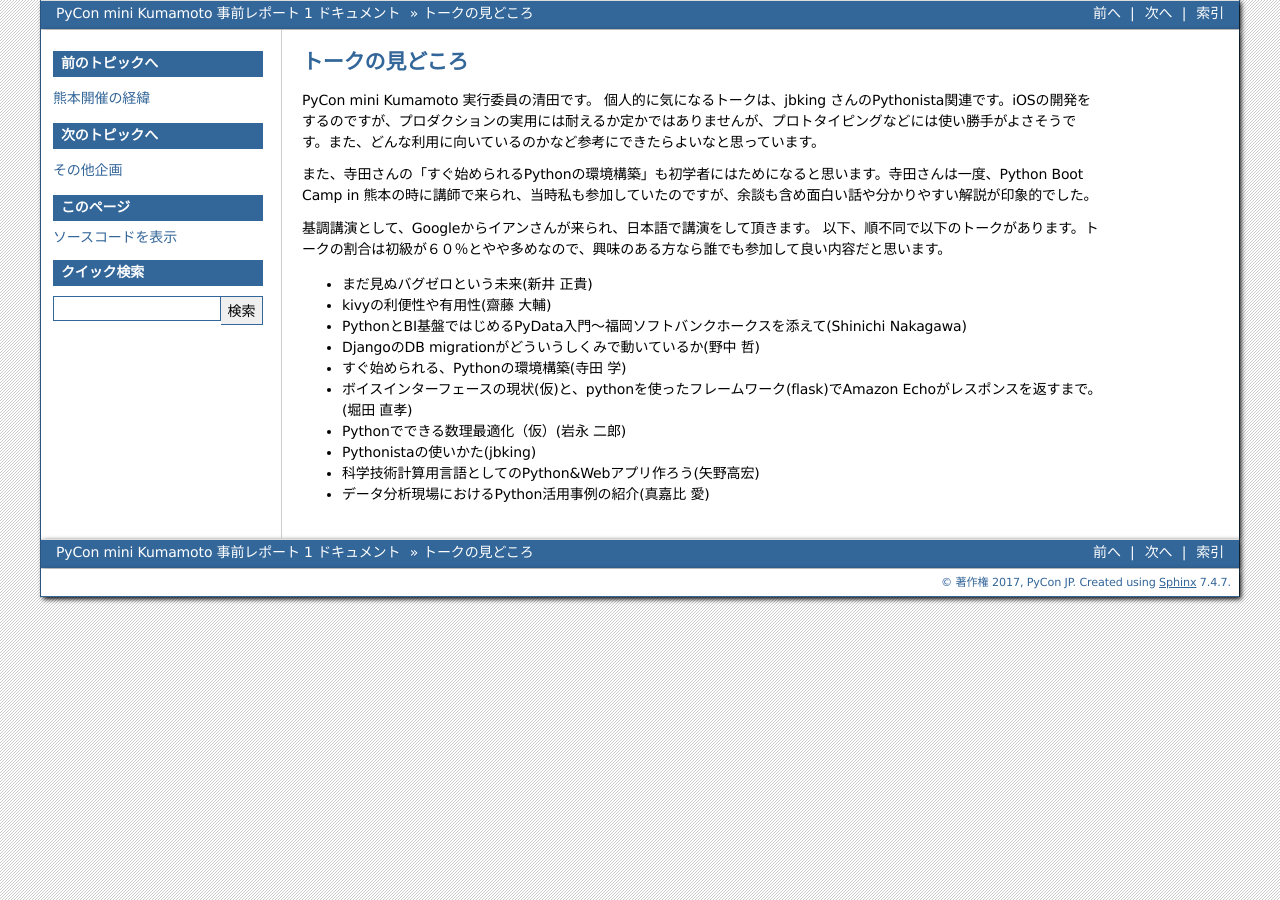
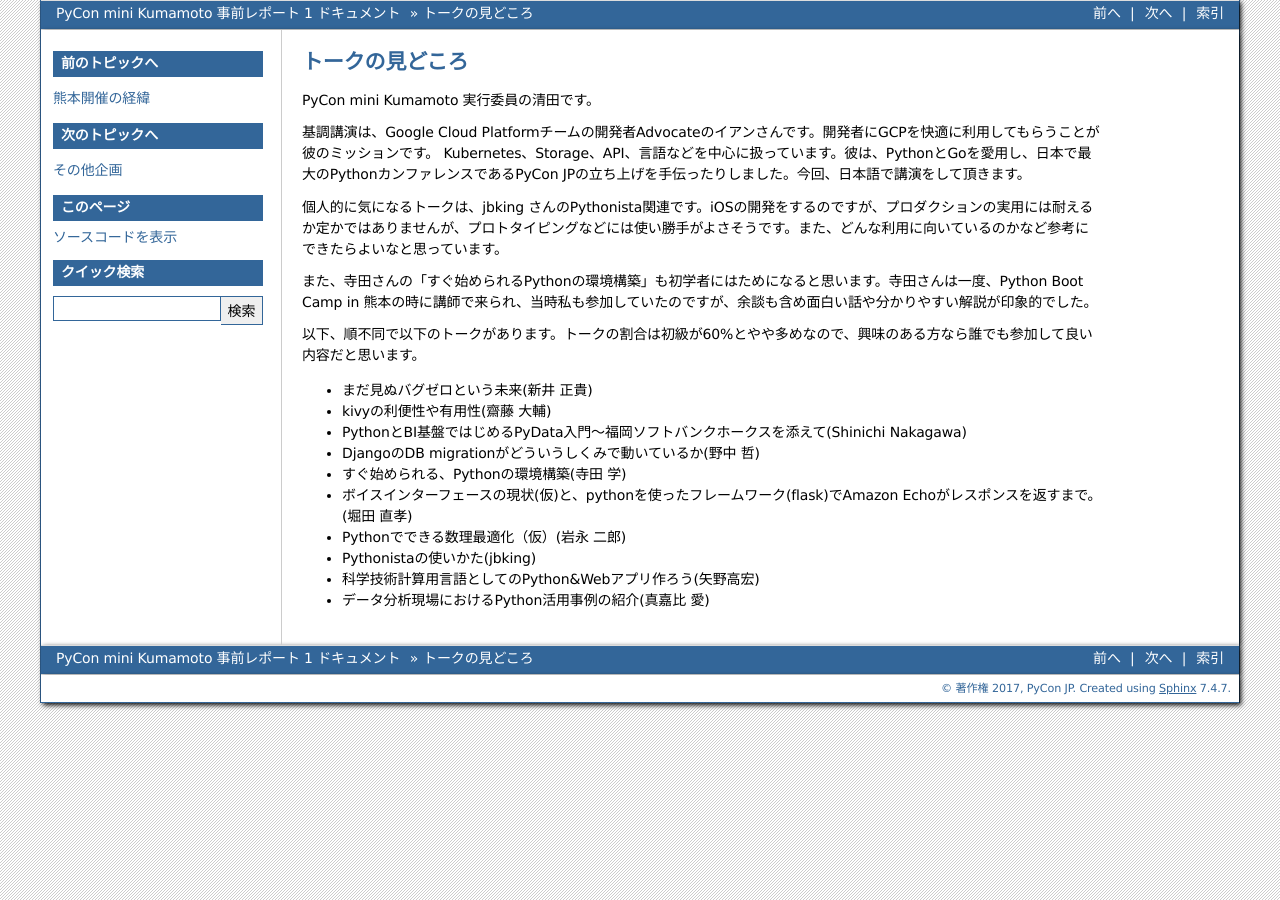
Before and after one commit to pyconjp/kumamoto-2017-pre-report, a Sphinx documentation site: the page built from source/talks.rst, in a window 1280 px wide. Built offline with Sphinx 7.4.7, drawn with Linux system fonts in a browser that asks for light colours.

Commit message:
update 基調講演を追加

```diff
--- a/source/talks.rst
+++ b/source/talks.rst
@@ -3,12 +3,14 @@
 ================
 
 PyCon mini Kumamoto 実行委員の清田です。
+
+基調講演は、Google Cloud Platformチームの開発者Advocateのイアンさんです。開発者にGCPを快適に利用してもらうことが彼のミッションです。 Kubernetes、Storage、API、言語などを中心に扱っています。彼は、PythonとGoを愛用し、日本で最大のPythonカンファレンスであるPyCon JPの立ち上げを手伝ったりしました。今回、日本語で講演をして頂きます。
+
 個人的に気になるトークは、jbking さんのPythonista関連です。iOSの開発をするのですが、プロダクションの実用には耐えるか定かではありませんが、プロトタイピングなどには使い勝手がよさそうです。また、どんな利用に向いているのかなど参考にできたらよいなと思っています。
 
 また、寺田さんの「すぐ始められるPythonの環境構築」も初学者にはためになると思います。寺田さんは一度、Python Boot Camp in 熊本の時に講師で来られ、当時私も参加していたのですが、余談も含め面白い話や分かりやすい解説が印象的でした。
 
-基調講演として、Googleからイアンさんが来られ、日本語で講演をして頂きます。
-以下、順不同で以下のトークがあります。トークの割合は初級が６０％とやや多めなので、興味のある方なら誰でも参加して良い内容だと思います。
+以下、順不同で以下のトークがあります。トークの割合は初級が60%とやや多めなので、興味のある方なら誰でも参加して良い内容だと思います。
 
 * まだ見ぬバグゼロという未来(新井 正貴)
 * kivyの利便性や有用性(齋藤 大輔)
```
